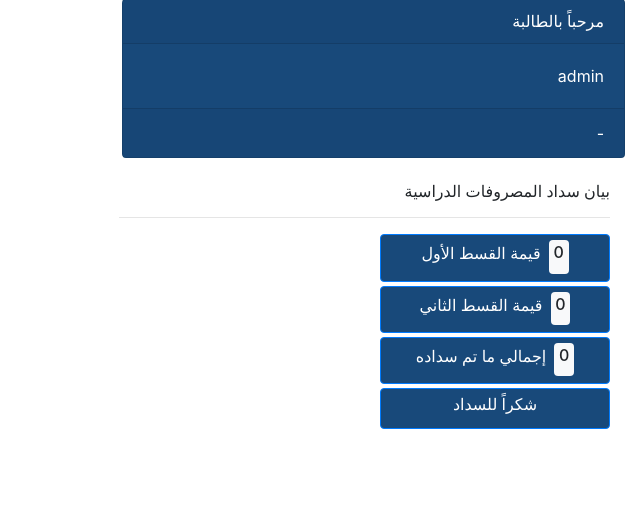
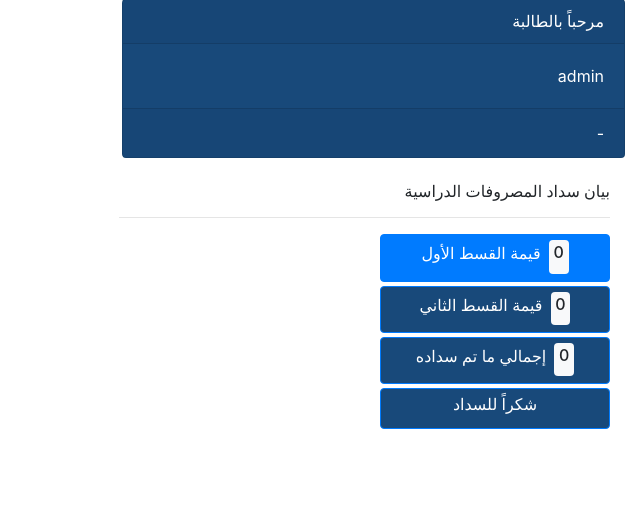
Before and after one commit to veermos/Test1, a Django app: page /fees/dashboard/ in a window 1280 px wide. Shown: the part 135-657 px from the top of the page, without its empty margins (640-1280 px from the left). Run offline with Django 3.2, Linux system fonts and the light colour scheme; a user stored in the database is signed in; some libraries are stand-ins or nearby versions.

Commit message:
step forward

```diff
--- a/fees/templates/fees/dashboard.html
+++ b/fees/templates/fees/dashboard.html
@@ -65,7 +65,7 @@
 		<div class="col-md-8" >
 		</div>
 		<div class="col-md-4" >
-		  <button type="button" class="btn btn-primary cib mb-1" style="display:inline-block; width:230px" >قيمة القسط الأول<span class="badge badge-light ml-2"><h6>{{ user.payment_1 }}</h6></span></button>
+		  <button type="button" class="btn btn-primary  mb-1" style="display:inline-block; width:230px" >قيمة القسط الأول<span class="badge badge-light ml-2"><h6>{{ user.payment_1 }}</h6></span></button>
 		</div>
 	</div>
 	<div class="row ">
```
